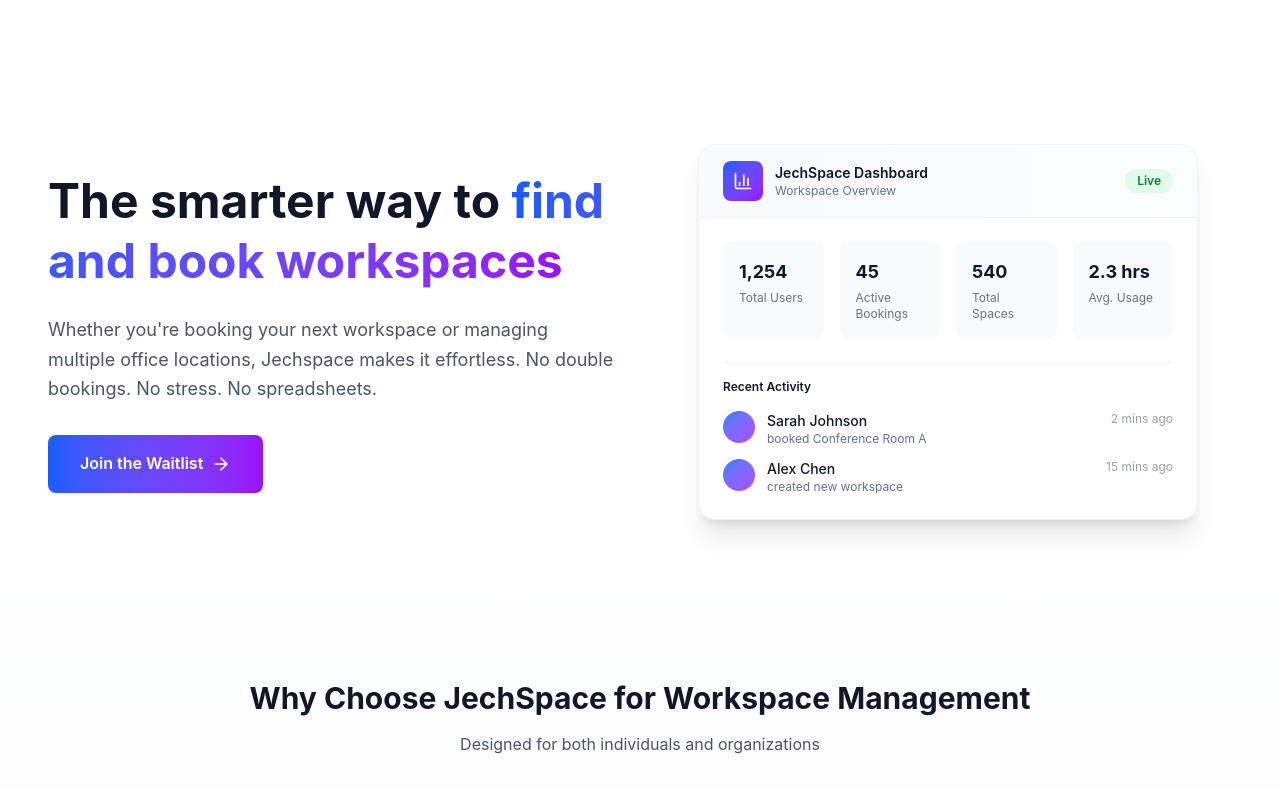
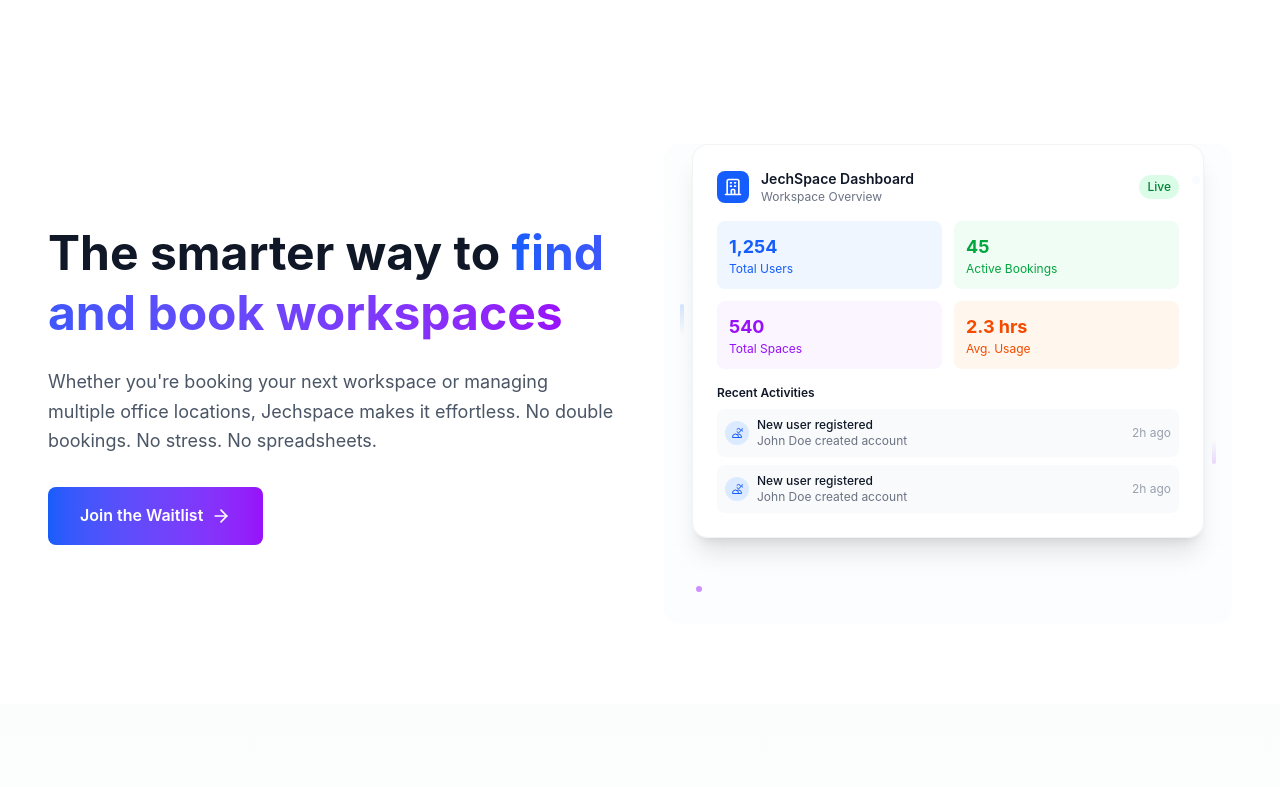
Before and after one commit to JechSpace/jechspace-waitlist-frontend, a React (Vite) app: page / in a window 1280 px wide. Shown: the top 787 px of the page. Built offline with nearby package versions, Linux system fonts and the light colour scheme.

Commit message:
feat: enhance WaitlistPage UI with improved layout and styling

```diff
--- a/src/pages/WaitlistPage.jsx
+++ b/src/pages/WaitlistPage.jsx
@@ -88,88 +88,123 @@ const WaitlistPage = () => {
               initial={{ opacity: 0, x: 20 }}
               animate={{ opacity: 1, x: 0 }}
               transition={{ duration: 0.6, delay: 0.2 }}
-              className="order-1 lg:order-2 relative hidden lg:block"
+              className="relative h-[480px] order-2 lg:order-2 hidden sm:block pointer-none:"
             >
-              {/* Decorative blur elements */}
-              {/* <div className="absolute -top-10 -right-10 w-40 h-40 bg-blue-200/20 rounded-full blur-3xl pointer-events-none" />
-              <div className="absolute -bottom-10 -left-10 w-40 h-40 bg-purple-200/20 rounded-full blur-3xl pointer-events-none" /> */}
+              {/* Clean background grid pattern */}
+              <div className="absolute inset-0 opacity-30">
+                <div className="absolute inset-0 bg-gradient-to-br from-slate-100/50 to-blue-50/50 rounded-2xl"></div>
+                <div
+                  className="absolute inset-0 rounded-2xl"
+                  style={{
+                    backgroundImage: `
+                                            linear-gradient(rgba(59, 130, 246, 0.03) 1px, transparent 1px),
+                                            linear-gradient(90deg, rgba(59, 130, 246, 0.03) 1px, transparent 1px)
+                                        `,
+                    backgroundSize: "20px 20px",
+                  }}
+                ></div>
+              </div>
 
-              {/* Dashboard Card */}
-              <div className="relative bg-white rounded-2xl shadow-xl border border-gray-100 overflow-hidden max-w-[500px] mx-auto">
-                {/* Header */}
-                <div className="px-6 py-4 border-b border-gray-100 flex items-center justify-between bg-gradient-to-r from-slate-50 to-blue-50/30">
+              {/* Subtle accent elements */}
+              <div className="absolute top-8 right-8 w-2 h-2 bg-blue-500 rounded-full opacity-60"></div>
+              <div className="absolute bottom-8 left-8 w-1.5 h-1.5 bg-purple-500 rounded-full opacity-60"></div>
+              <div className="absolute top-1/3 left-4 w-1 h-8 bg-gradient-to-b from-blue-500/20 to-transparent rounded-full"></div>
+              <div className="absolute bottom-1/3 right-4 w-1 h-6 bg-gradient-to-t from-purple-500/20 to-transparent rounded-full"></div>
+
+              {/* Main dashboard container */}
+              <div className="relative bg-white/95 p-4 sm:p-5 lg:p-6 rounded-2xl shadow-xl border border-gray-200/50 hover:shadow-2xl transition-all duration-300 w-full max-w-lg mx-auto pointer-none">
+                {/* Dashboard Header */}
+                <div className="flex items-center justify-between mb-4">
                   <div className="flex items-center gap-3">
-                    <div className="w-10 h-10 bg-gradient-to-br from-blue-600 to-purple-600 rounded-lg flex items-center justify-center">
-                      <BarChart3 size={20} className="text-white" />
+                    <div className="w-8 h-8 bg-blue-600 rounded-lg flex items-center justify-center">
+                      <svg
+                        className="w-5 h-5 text-white"
+                        fill="none"
+                        stroke="currentColor"
+                        viewBox="0 0 24 24"
+                      >
+                        <path
+                          strokeLinecap="round"
+                          strokeLinejoin="round"
+                          strokeWidth={2}
+                          d="M19 21V5a2 2 0 00-2-2H7a2 2 0 00-2 2v16m14 0h2m-2 0h-5m-9 0H3m2 0h5M9 7h1m-1 4h1m4-4h1m-1 4h1m-5 10v-5a1 1 0 011-1h2a1 1 0 011 1v5m-4 0h4"
+                        />
+                      </svg>
                     </div>
                     <div>
-                      <p className="text-sm font-semibold text-gray-900">
+                      <h3 className="font-semibold text-gray-900 text-sm">
                         JechSpace Dashboard
-                      </p>
+                      </h3>
                       <p className="text-xs text-gray-500">
                         Workspace Overview
                       </p>
                     </div>
                   </div>
-                  <div className="px-3 py-1 bg-green-100/80 text-green-700 text-xs font-semibold rounded-full">
+                  <div className="text-xs bg-green-100 text-green-700 px-2 py-1 rounded-full font-medium">
                     Live
                   </div>
                 </div>
 
-                {/* Content */}
-                <div className="p-6 space-y-6">
-                  {/* Stats Grid */}
-                  <div className="grid grid-cols-2 md:grid-cols-4 gap-4">
-                    {[
-                      { label: "Total Users", value: "1,254" },
-                      { label: "Active Bookings", value: "45" },
-                      { label: "Total Spaces", value: "540" },
-                      { label: "Avg. Usage", value: "2.3 hrs" },
-                    ].map((stat, idx) => (
-                      <div key={idx} className="p-4 rounded-lg bg-gray-50">
-                        <p className="text-lg font-bold text-gray-900 mb-1">
-                          {stat.value}
-                        </p>
-                        <p className="text-xs text-gray-500">{stat.label}</p>
-                      </div>
-                    ))}
+                {/* Stats Grid */}
+                <div className="grid grid-cols-2 gap-3 mb-4">
+                  <div className="bg-blue-50 p-3 rounded-lg">
+                    <div className="text-lg font-bold text-blue-600">1,254</div>
+                    <div className="text-xs text-blue-600">Total Users</div>
                   </div>
-
-                  {/* Activity */}
-                  <div className="pt-4 border-t border-gray-100">
-                    <p className="text-xs font-semibold text-gray-900 mb-4">
-                      Recent Activity
-                    </p>
-                    <div className="space-y-3">
-                      {[
-                        {
-                          user: "Sarah Johnson",
-                          action: "booked Conference Room A",
-                          time: "2 mins ago",
-                        },
-                        {
-                          user: "Alex Chen",
-                          action: "created new workspace",
-                          time: "15 mins ago",
-                        },
-                      ].map((activity, idx) => (
-                        <div key={idx} className="flex items-start gap-3">
-                          <div className="w-8 h-8 rounded-full bg-gradient-to-br from-blue-500 to-purple-500 flex-shrink-0" />
-                          <div className="flex-1 min-w-0">
-                            <p className="text-sm font-medium text-gray-900 truncate">
-                              {activity.user}
-                            </p>
-                            <p className="text-xs text-gray-500">
-                              {activity.action}
-                            </p>
-                          </div>
-                          <p className="text-xs text-gray-400 flex-shrink-0">
-                            {activity.time}
-                          </p>
-                        </div>
-                      ))}
+                  <div className="bg-green-50 p-3 rounded-lg">
+                    <div className="text-lg font-bold text-green-600">45</div>
+                    <div className="text-xs text-green-600">
+                      Active Bookings
                     </div>
                   </div>
+                  <div className="bg-purple-50 p-3 rounded-lg">
+                    <div className="text-lg font-bold text-purple-600">540</div>
+                    <div className="text-xs text-purple-600">Total Spaces</div>
+                  </div>
+                  <div className="bg-orange-50 p-3 rounded-lg">
+                    <div className="text-lg font-bold text-orange-600">
+                      2.3 hrs
+                    </div>
+                    <div className="text-xs text-orange-600">Avg. Usage</div>
+                  </div>
+                </div>
+
+                {/* Activity List */}
+                <div className="space-y-2">
+                  <div className="text-xs font-semibold text-gray-900 mb-2">
+                    Recent Activities
+                  </div>
+                  {[1, 2].map((item) => (
+                    <div
+                      key={item}
+                      className="flex items-center gap-2 p-2 bg-gray-50 rounded-lg"
+                    >
+                      <div className="w-6 h-6 bg-blue-100 rounded-full flex items-center justify-center">
+                        <svg
+                          className="w-3 h-3 text-blue-600"
+                          fill="none"
+                          stroke="currentColor"
+                          viewBox="0 0 24 24"
+                        >
+                          <path
+                            strokeLinecap="round"
+                            strokeLinejoin="round"
+                            strokeWidth={2}
+                            d="M12 4.354a4 4 0 110 5.292M15 21H3v-1a6 6 0 0112 0v1zm0 0h6v-1a6 6 0 00-9-5.197m13.5-9a2.25 2.25 0 11-4.5 0 2.25 2.25 0 014.5 0z"
+                          />
+                        </svg>
+                      </div>
+                      <div className="flex-1">
+                        <div className="text-xs font-medium text-gray-900">
+                          New user registered
+                        </div>
+                        <div className="text-xs text-gray-500">
+                          John Doe created account
+                        </div>
+                      </div>
+                      <div className="text-xs text-gray-400">2h ago</div>
+                    </div>
+                  ))}
                 </div>
               </div>
             </motion.div>
@@ -370,10 +405,7 @@ const WaitlistPage = () => {
       </section>
 
       {/* FAQ Section */}
-      <section
-        id="faq-section"
-        className="py-12 px-4 sm:px-6 lg:px-12 mb-5"
-      >
+      <section id="faq-section" className="py-12 px-4 sm:px-6 lg:px-12 mb-5">
         <div className="max-w-2xl mx-auto">
           <FAQSection />
         </div>
--- a/src/utils/analytics.js
+++ b/src/utils/analytics.js
@@ -12,7 +12,6 @@ export const initGA = () => {
       },
     });
     isInitialized = true;
-    console.log("✅ GA4 Initialized");
   }
 };
 
@@ -27,7 +26,6 @@ export const trackPageView = (path) => {
 export const trackEvent = (eventName, eventParams = {}) => {
   if (isInitialized) {
     ReactGA.event(eventName, eventParams);
-    console.log("📊 Event tracked:", eventName, eventParams);
   }
 };
 
```
